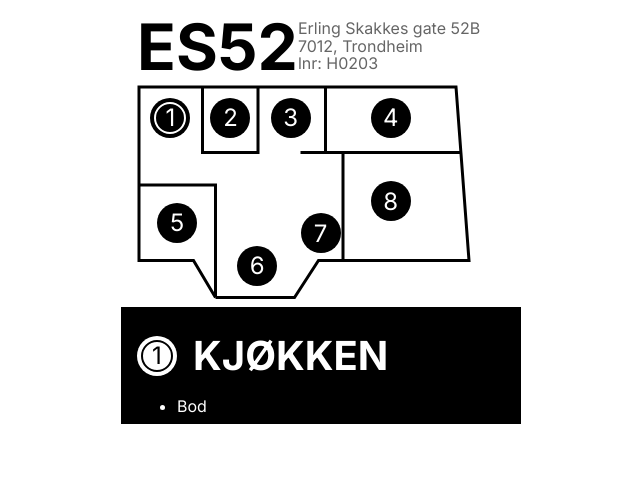
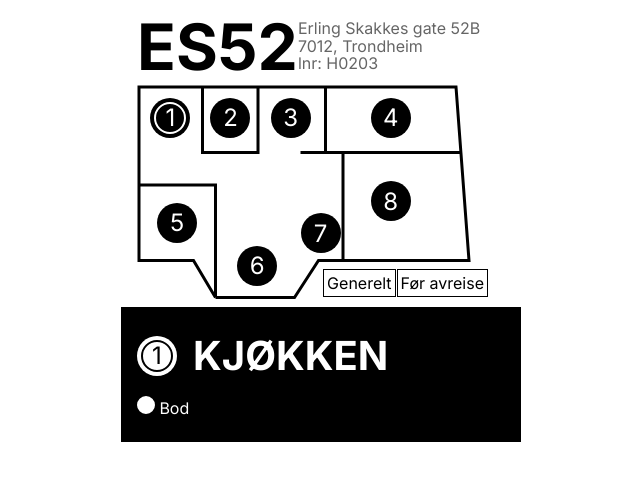
Before and after one commit to sigurdhum/es52, a Next.js app in the folder es52b/: page /1 in a window 1280 px wide. Shown: the top 480 px of the page, without its empty margins (319-959 px from the left). Built offline with nearby package versions, Linux system fonts and the light colour scheme.

Commit message:
added radio buttons without any functionality

```diff
--- a/es52b/package.json
+++ b/es52b/package.json
@@ -9,6 +9,7 @@
     "lint": "next lint"
   },
   "dependencies": {
+    "@headlessui/react": "^1.7.16",
     "@types/node": "20.5.0",
     "@types/react": "18.2.20",
     "@types/react-dom": "18.2.7",
--- a/es52b/src/app/[romNr]/page.tsx
+++ b/es52b/src/app/[romNr]/page.tsx
@@ -45,11 +45,14 @@ const Page = () => {
         <h2>{room.roomName}</h2>
       </span>
 
-      <ul>
-        {room.notices.map((notice: Notice) => (
-          <li key={notice.description}>{notice.description}</li>
-        ))}
-      </ul>
+      {room.notices.map((notice: Notice, idx: number) => (
+        <div className="notice">
+          <label>
+            <input type="radio" value="option1" name={idx + ""} />
+            {notice.description}
+          </label>
+        </div>
+      ))}
     </>
   );
 };
--- /dev/null
+++ b/es52b/src/app/components/Tab.tsx
@@ -0,0 +1,21 @@
+"use client";
+import { Tab } from "@headlessui/react";
+
+export interface TabProps {}
+
+const TabValg = () => {
+  return (
+    <div className="tabValg">
+      <label>
+        <input type="radio" value="option1" name="typenValg" />
+        Generelt
+      </label>
+      <label>
+        <input type="radio" value="option1" name="typenValg" />
+        Før avreise
+      </label>
+    </div>
+  );
+};
+
+export default TabValg;
--- a/es52b/src/app/globals.css
+++ b/es52b/src/app/globals.css
@@ -140,3 +140,51 @@ a {
   top: 45%;
   left: 70%;
 }
+
+.notice {
+  margin-bottom: 1em;
+}
+
+input[type="radio"] {
+  appearance: none;
+  --clr-radio: white;
+  background-color: var(--clr-radio);
+  margin: 0;
+  font: inherit;
+  color: var(--clr-radio);
+  width: 1.15em;
+  height: 1.15em;
+  border: 2px solid white;
+  border-radius: 50%;
+  margin-right: 0.25em;
+}
+
+input[type="radio"]:checked {
+  --clr-radio: black;
+}
+
+.tabValg {
+  right: -1rem;
+  bottom: 3px;
+}
+
+.tabValg > * {
+  display: inline-block;
+  padding: 3px;
+  outline: 1px solid black;
+}
+
+.tabValg label:first-child {
+  margin-right: 3px;
+}
+
+.tabValg input[type="radio"] {
+  all: unset;
+}
+
+.tabValg label:has(input[type="radio"]:checked) {
+  outline: 3px solid black;
+  outline-offset: 1px;
+  background-color: black;
+  color: white;
+}
--- a/es52b/src/app/layout.tsx
+++ b/es52b/src/app/layout.tsx
@@ -5,6 +5,7 @@ import Link from "next/link";
 import { useRouter } from "next/router";
 import Links from "./components/Links";
 import Head from "next/head";
+import TabValg from "./components/Tab";
 
 const inter = Inter({ subsets: ["latin"] });
 
@@ -56,6 +57,7 @@ export default function RootLayout({
                 />
               </svg>
               <Links numberOfRooms={8} />
+              <TabValg />
             </div>
           </nav>
           <div className="kort">{children}</div>
--- a/es52b/src/helpers/helperRooms.tsx
+++ b/es52b/src/helpers/helperRooms.tsx
@@ -39,6 +39,26 @@ const rooms: Room[] = [
         description: "Ikke åpne det nederste vinduet her (TODO legg inn link)",
         importance: "high",
       },
+      {
+        description: "Ikke åpne det nederste vinduet her (TODO legg inn link)",
+        importance: "high",
+      },
+      {
+        description: "Ikke åpne det nederste vinduet her (TODO legg inn link)",
+        importance: "high",
+      },
+      {
+        description: "Ikke åpne det nederste vinduet her (TODO legg inn link)",
+        importance: "high",
+      },
+      {
+        description: "Ikke åpne det nederste vinduet her (TODO legg inn link)",
+        importance: "high",
+      },
+      {
+        description: "Ikke åpne det nederste vinduet her (TODO legg inn link)",
+        importance: "high",
+      },
     ],
   },
   {
```
Also changed, not shown: 1 other file (tests, documents, lock files or other folders).
